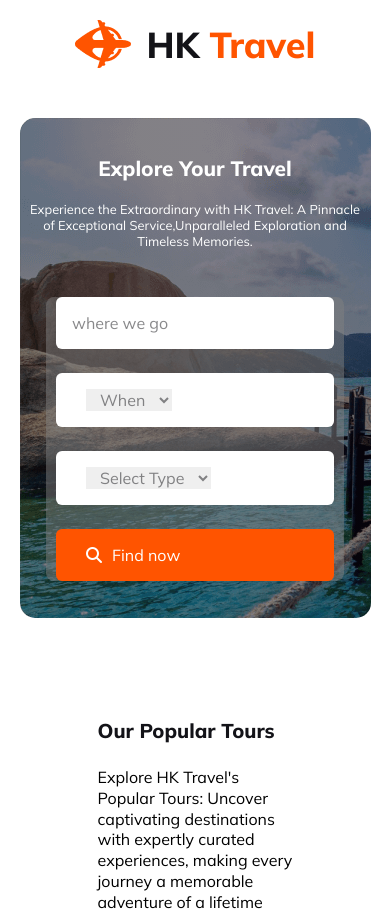
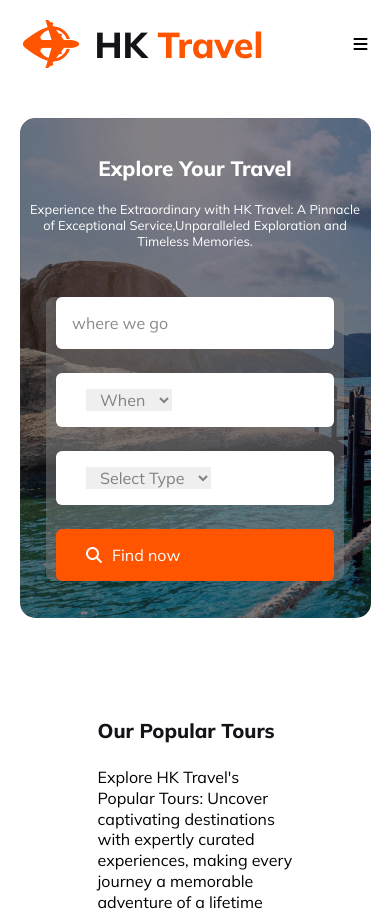
Before and after one commit to kaziabulhasib/B9A2-HK-Travel, a plain HTML site: page index.html in a window 390 px wide. Shown: the top 916 px of the page. Drawn offline with Linux system fonts and the light colour scheme.

Commit message:
hamburger icon

```diff
--- a/index.html
+++ b/index.html
@@ -26,6 +26,9 @@
           <a href="">Testimonials</a>
           <a href="">blog</a>
           <a href="">contact</a>
+        </div>
+        <div class="nav-ham">
+          <i class="fa-solid fa-bars"></i>
         </div>
       </nav>
       <div class="banner">
--- a/styles/responsive.css
+++ b/styles/responsive.css
@@ -1,5 +1,10 @@
 @media screen and (max-width: 576px) {
-  .nav,
+  .nav .nav-ham {
+    display: inline;
+  }
+  .nav {
+    justify-content: space-around;
+  }
   .banner,
   .banner-search,
   .tours,
--- a/styles/style.css
+++ b/styles/style.css
@@ -66,7 +66,9 @@ footer .footer-title {
   display: flex;
   gap: 40px;
 }
-
+.nav .nav-ham {
+  display: none;
+}
 .nav .nav-menu a {
   text-decoration: none;
   text-transform: capitalize;
```
